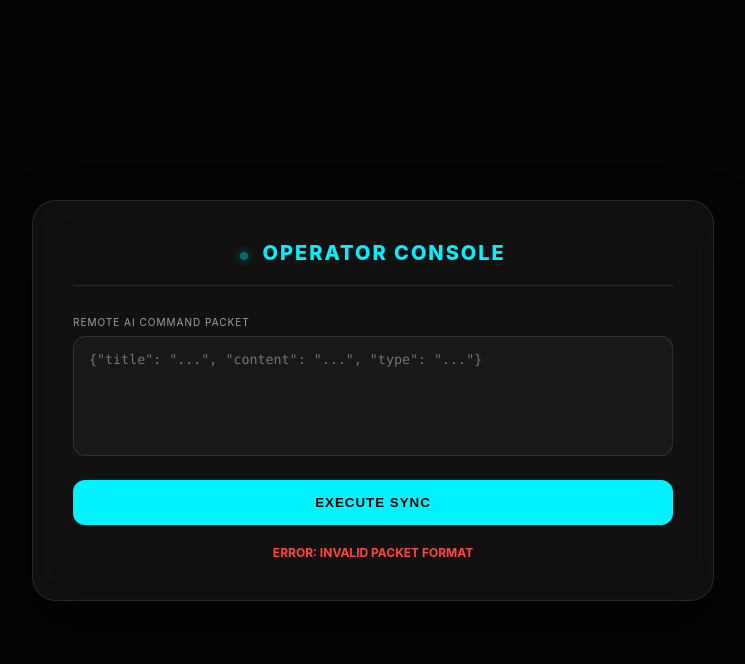
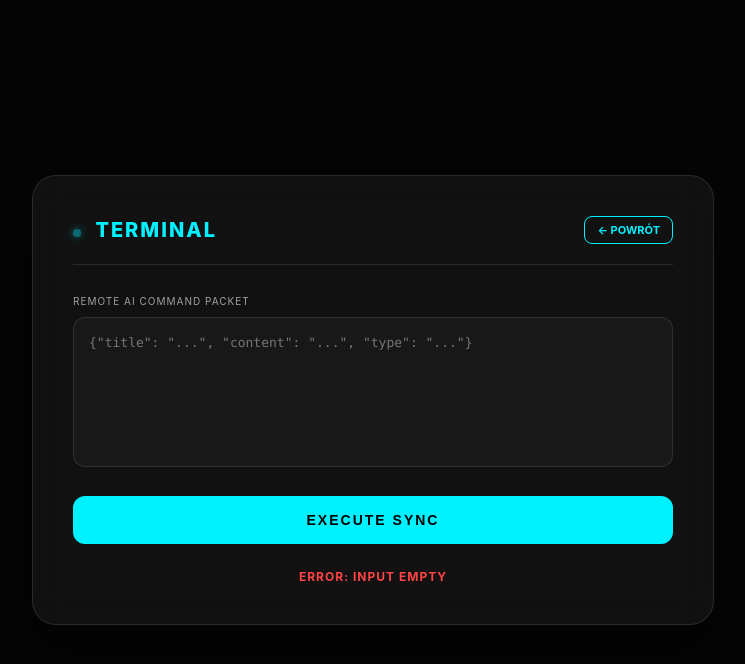
Before and after one commit to FAZEJuleczek/RoyaalBugger, a plain HTML site: page admin.html in a window 1280 px wide. Both pictures are taken after a click on the button "EXECUTE SYNC". Shown: the whole page, without its empty margins (267-1012 px from the left). Drawn offline with nearby package versions, Linux system fonts and the light colour scheme.

Commit message:
Refactor admin.html layout and styles

```diff
--- a/admin.html
+++ b/admin.html
@@ -9,23 +9,35 @@
         :root { --neon: #00f2ff; --bg: #050505; --card: rgba(255, 255, 255, 0.05); }
         body { background: var(--bg); color: #fff; font-family: 'Inter', sans-serif; margin: 0; display: flex; justify-content: center; align-items: center; min-height: 100vh; }
         .container { width: 90%; max-width: 600px; background: var(--card); backdrop-filter: blur(20px); border: 1px solid rgba(255,255,255,0.1); border-radius: 24px; padding: 40px; box-shadow: 0 25px 50px rgba(0,0,0,0.5); }
-        .header { border-bottom: 1px solid rgba(255,255,255,0.1); padding-bottom: 20px; margin-bottom: 30px; text-align: center; }
+
+        .header { display: flex; justify-content: space-between; align-items: center; border-bottom: 1px solid rgba(255,255,255,0.1); padding-bottom: 20px; margin-bottom: 30px; }
         .logo { font-size: 20px; font-weight: 800; color: var(--neon); text-transform: uppercase; letter-spacing: 2px; }
-        .input-group { margin-bottom: 20px; }
-        label { display: block; font-size: 10px; text-transform: uppercase; letter-spacing: 1px; opacity: 0.6; margin-bottom: 8px; }
+
+        .nav-btn {
+            color: var(--neon); text-decoration: none; font-size: 11px; font-weight: bold;
+            border: 1px solid var(--neon); padding: 6px 12px; border-radius: 8px;
+            transition: 0.3s; text-transform: uppercase;
+        }
+        .nav-btn:hover { background: var(--neon); color: #000; box-shadow: 0 0 15px var(--neon); }
+
+        .input-group { margin-bottom: 25px; }
+        label { display: block; font-size: 10px; text-transform: uppercase; letter-spacing: 1px; opacity: 0.6; margin-bottom: 10px; }
+
         textarea {
-            width: 100%; height: 120px; background: rgba(255,255,255,0.03); border: 1px solid rgba(255,255,255,0.1);
+            width: 100%; height: 150px; background: rgba(255,255,255,0.03); border: 1px solid rgba(255,255,255,0.1);
             border-radius: 12px; color: #fff; padding: 15px; font-family: 'Monaco', monospace; resize: none; box-sizing: border-box;
-            outline: none; transition: 0.3s;
+            outline: none; transition: 0.3s; font-size: 13px; line-height: 1.5;
         }
-        textarea:focus { border-color: var(--neon); box-shadow: 0 0 10px rgba(0, 242, 255, 0.2); }
+        textarea:focus { border-color: var(--neon); box-shadow: 0 0 15px rgba(0, 242, 255, 0.2); }
+
         .btn {
-            width: 100%; background: var(--neon); color: #000; border: none; padding: 15px;
+            width: 100%; background: var(--neon); color: #000; border: none; padding: 16px;
             border-radius: 12px; font-weight: 800; cursor: pointer; text-transform: uppercase;
-            letter-spacing: 1px; transition: 0.3s;
+            letter-spacing: 2px; transition: 0.3s; font-size: 14px;
         }
-        .btn:hover { transform: translateY(-2px); box-shadow: 0 0 20px var(--neon); opacity: 0.9; }
-        #st { margin-top: 20px; text-align: center; font-size: 12px; font-weight: bold; }
+        .btn:hover { transform: translateY(-2px); box-shadow: 0 0 25px var(--neon); opacity: 0.9; }
+
+        #st { margin-top: 25px; text-align: center; font-size: 12px; font-weight: bold; letter-spacing: 1px; }
         .pulse { width: 8px; height: 8px; background: var(--neon); border-radius: 50%; display: inline-block; margin-right: 8px; box-shadow: 0 0 8px var(--neon); animation: blink 1.5s infinite; }
         @keyframes blink { 0%, 100% { opacity: 1; } 50% { opacity: 0.3; } }
     </style>
@@ -33,17 +45,22 @@
 <body>
     <div class="container">
         <div class="header">
-            <div class="logo"><span class="pulse"></span> OPERATOR CONSOLE</div>
+            <div class="logo"><span class="pulse"></span> TERMINAL</div>
+            <a href="index.html" class="nav-btn">← POWRÓT</a>
         </div>
+
         <div class="input-group">
             <label>Remote AI Command Packet</label>
             <textarea id="remoteCmd" placeholder='{"title": "...", "content": "...", "type": "..."}'></textarea>
         </div>
+
         <button class="btn" onclick="executeRemote()">Execute Sync</button>
+
         <div id="st">READY FOR DATA INJECTION...</div>
     </div>
 
     <script>
+        // TWOJE DANE KONFIGURACYJNE
         const SB_URL = 'https://fvxodipuudkhzykpleul.supabase.co';
         const SB_KEY = 'eyJhbGciOiJIUzI1NiIsInR5cCI6IkpXVCJ9.eyJpc3MiOiJzdXBhYmFzZSIsInJlZiI6ImZ2eG9kaXB1dWRraHp5a3BsZXVsIiwicm9sZSI6ImFub24iLCJpYXQiOjE3NzQ4MDkyNjIsImV4cCI6MjA5MDM4NTI2Mn0.uBTUlc0-aoOzWsroJ1dvhV4JFbjJXnJ8EZjuMAAiQMQ';
         const supabaseClient = supabase.createClient(SB_URL, SB_KEY);
@@ -51,18 +68,28 @@
         async function executeRemote() {
             const statusBox = document.getElementById('st');
             const input = document.getElementById('remoteCmd');
+
+            if (!input.value.trim()) {
+                statusBox.innerText = "ERROR: INPUT EMPTY";
+                statusBox.style.color = "#ff4444";
+                return;
+            }
+
             try {
                 statusBox.innerText = "TRANSMITTING...";
                 statusBox.style.color = "var(--neon)";
 
+                // Parsowanie kodu JSON od Gemini
                 const cmd = JSON.parse(input.value);
+
+                // Wysłanie do bazy Supabase
                 const { error } = await supabaseClient.from('logs').insert([cmd]);
 
                 if (error) throw error;
 
                 statusBox.innerText = "SUCCESS: PACKET DELIVERED";
                 statusBox.style.color = "#00ff88";
-                input.value = '';
+                input.value = ''; // Wyczyszczenie pola po wysłaniu
             } catch(e) {
                 statusBox.innerText = "ERROR: INVALID PACKET FORMAT";
                 statusBox.style.color = "#ff4444";
```
